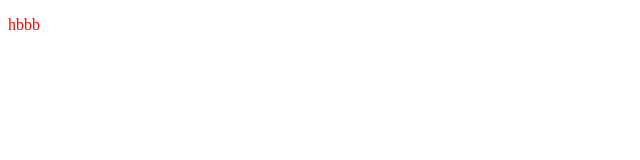
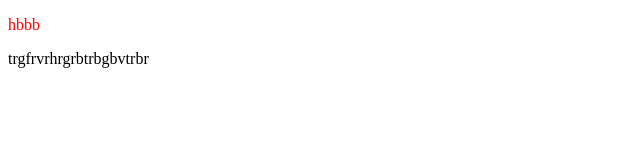
Before and after one commit to nan-12/localrepo, a plain HTML site: page index.html in a window 1280 px wide. Shown: the whole page, without its empty margins (0-640 px from the left). Drawn offline with Linux system fonts and the light colour scheme.

Commit message:
nr4frf changes

```diff
--- a/index.html
+++ b/index.html
@@ -8,5 +8,6 @@
 </head>
 <body>
     <p>hbbb</p>
+    trgfrvrhrgrbtrbgbvtrbr
 </body>
 </html>
```
